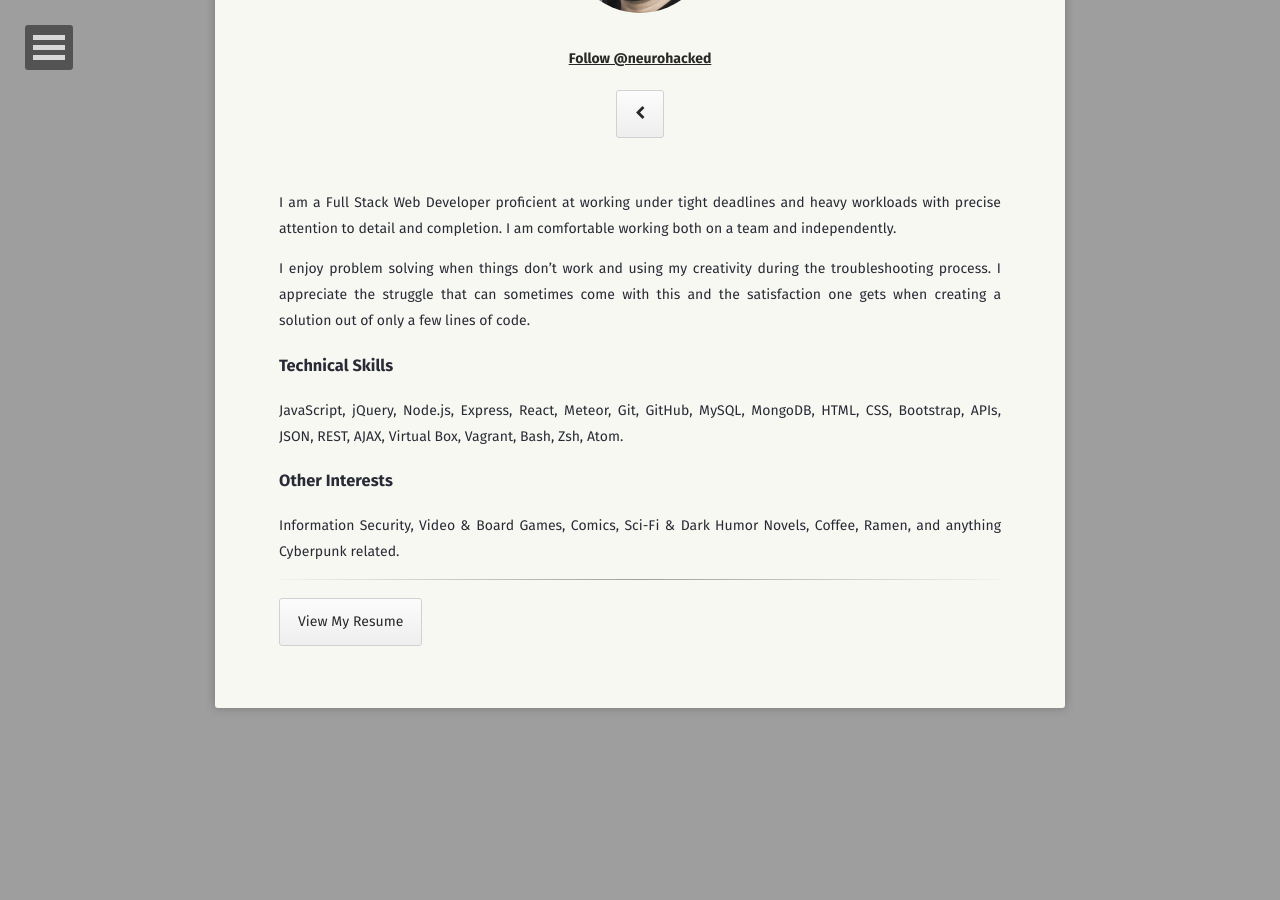
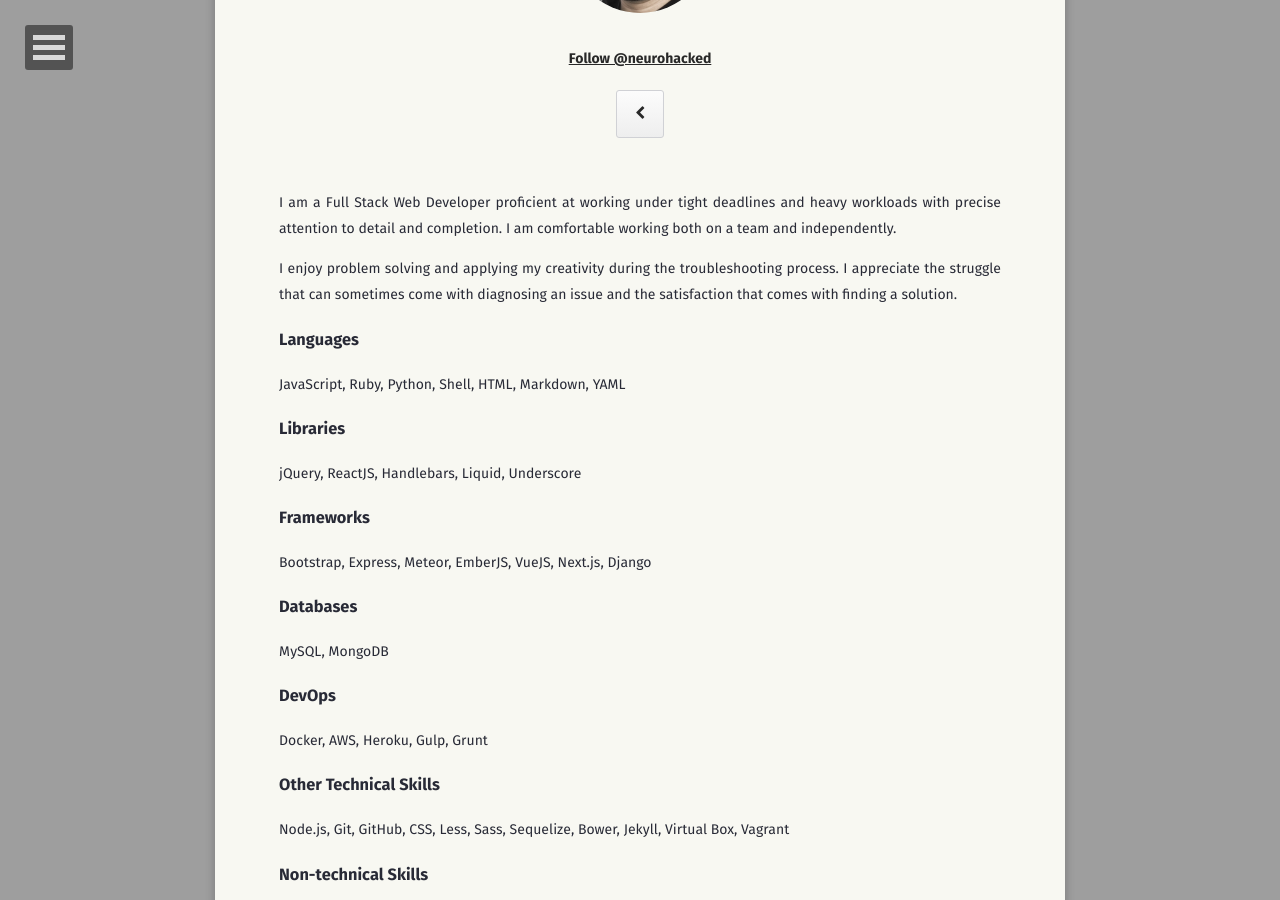
Before and after one commit to neurohacked/neurohacked.github.io, a Jekyll site: the page built from about/index.md, in a window 1280 px wide and 900 px high, scrolled down 319 px. Built offline with Jekyll 4.4.1, drawn with Linux system fonts in a browser that asks for light colours; some web fonts are replaced; before the commit the page ends 1027 px from its top, so only the background shows below that; some of the changed text lies outside the part shown.

Commit message:
udpate about

```diff
--- a/about/index.md
+++ b/about/index.md
@@ -8,12 +8,30 @@ comments: false
 ---
 I am a Full Stack Web Developer proficient at working under tight deadlines and heavy workloads with precise attention to detail and completion. I am comfortable working both on a team and independently.
 
-I enjoy problem solving when things don’t work and using my creativity during the troubleshooting process. I appreciate the struggle that can sometimes come with this and the satisfaction one gets when creating a solution out of only a few lines of code.
+I enjoy problem solving and applying my creativity during the troubleshooting process. I appreciate the struggle that can sometimes come with diagnosing an issue and the satisfaction that comes with finding a solution.
 
-### Technical Skills
-JavaScript, jQuery, Node.js, Express, React, Meteor, Git, GitHub, MySQL, MongoDB, HTML, CSS, Bootstrap, APIs, JSON, REST, AJAX, Virtual Box, Vagrant, Bash, Zsh, Atom.
+### Languages
+JavaScript, Ruby, Python, Shell, HTML, Markdown, YAML
 
-### Other Interests
+### Libraries
+jQuery, ReactJS, Handlebars, Liquid, Underscore
+
+### Frameworks
+Bootstrap, Express, Meteor, EmberJS, VueJS, Next.js, Django
+
+### Databases
+MySQL, MongoDB
+
+### DevOps
+Docker, AWS, Heroku, Gulp, Grunt
+
+### Other Technical Skills
+Node.js, Git, GitHub, CSS, Less, Sass, Sequelize, Bower, Jekyll, Virtual Box, Vagrant
+
+### Non-technical Skills
+Critical Thinking, Agile Development, Process Building, Mind Mapping
+
+### Personal Interests
 Information Security, Video & Board Games, Comics, Sci-Fi & Dark Humor Novels, Coffee, Ramen, and anything Cyberpunk related.
 
 ---
```
